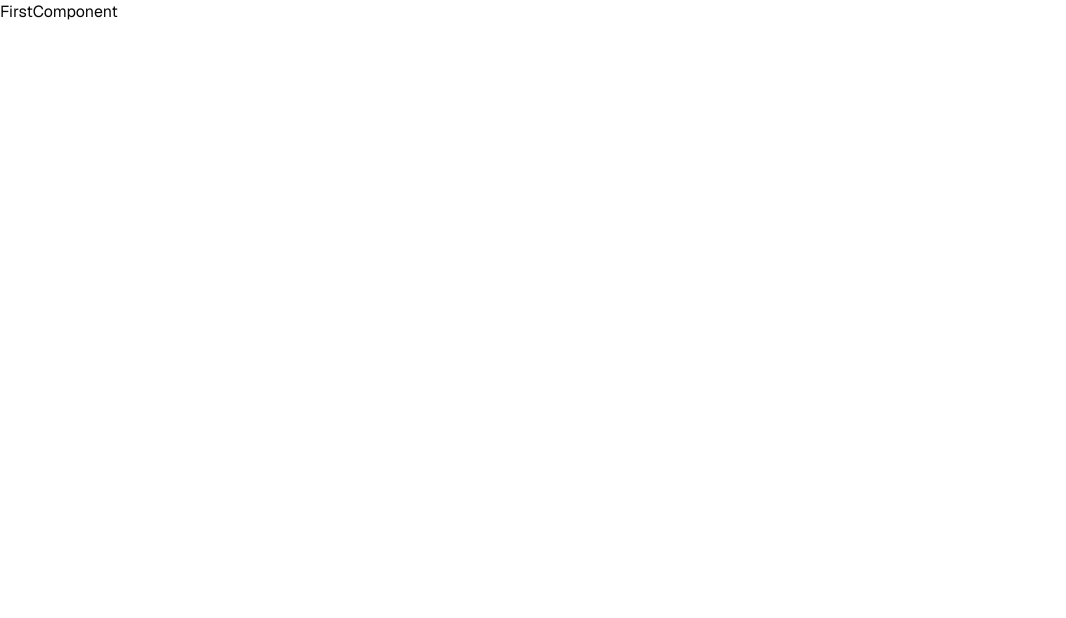
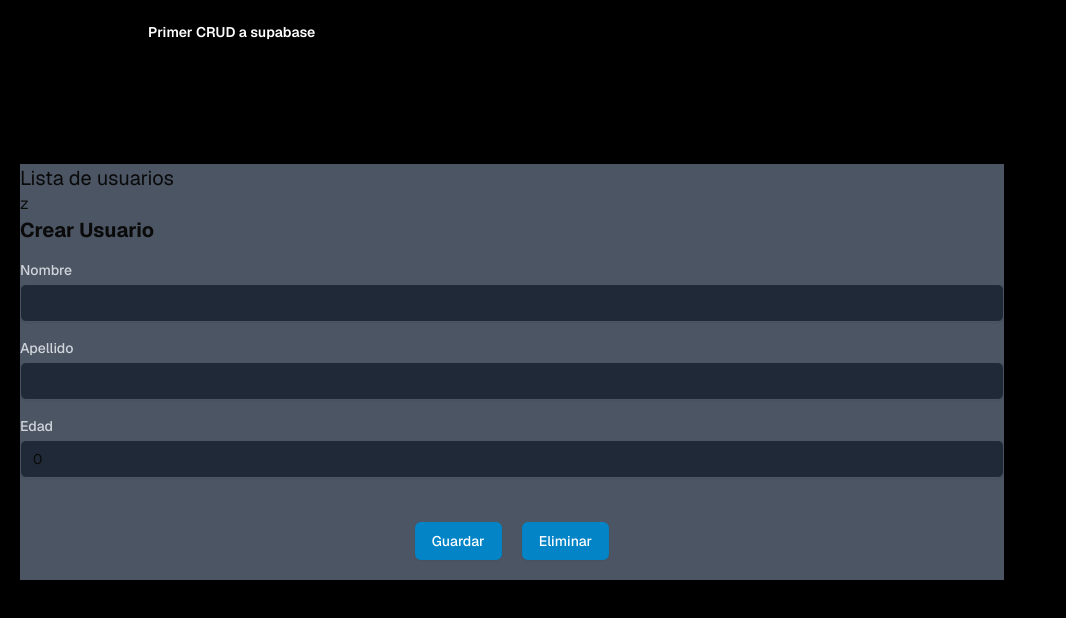
Before and after one commit to gonzalodominguez39/server-components-supabase, a Next.js app: page / in a window 1280 px wide. Shown: the top 618 px of the page, without its empty margins (0-1066 px from the left). Built offline with nearby package versions, Linux system fonts and the light colour scheme; no server answers; the database is empty.

Commit message:
session base de datos- form

```diff
--- a/app/layout.tsx
+++ b/app/layout.tsx
@@ -2,6 +2,7 @@ import type { Metadata } from "next";
 import { Geist } from "next/font/google";
 import { ThemeProvider } from "next-themes";
 import "./globals.css";
+import Link from "next/link";
 
 const defaultUrl = process.env.VERCEL_URL
   ? `https://${process.env.VERCEL_URL}`
@@ -26,14 +27,27 @@ export default function RootLayout({
 }>) {
   return (
     <html lang="en" suppressHydrationWarning>
-      <body className={`${geistSans.className} antialiased`}>
+      <body className={`${geistSans.className} bg-black antialiased`}>
         <ThemeProvider
           attribute="class"
           defaultTheme="system"
           enableSystem
           disableTransitionOnChange
         >
+  <main className="min-h-screen ex flex-col ">
+      <div className="flex-1 w-full flex flex-col gap-20 ">
+        <nav className="w-full flex bg-black justify-center border-b border-b-foreground/10 h-16">
+          <div className="w-full max-w-5xl flex justify-between items-center p-3 px-5 text-sm">
+            <div className="flex gap-5 items-center font-semibold">
+              <Link className="text-white " href={"/"}>Primer CRUD a supabase</Link>
+            </div>
+          </div>
+        </nav>
+        <div className="flex-1 flex flex-col gap-20 max-w-5xl p-5">
           {children}
+        </div>
+      </div>
+    </main>
         </ThemeProvider>
       </body>
     </html>
--- a/app/page.tsx
+++ b/app/page.tsx
@@ -1,10 +1,104 @@
+"use client";
 
-import { FirstComponent } from '@/components/FirstComponent'
+import { useState } from "react";
+
 export default function Home() {
+    const initialState = {
+    id: -1,
+    first_name: "",
+    last_name: "",
+    age: 0,
+  };
+
+  const [formValues,setFormValues] = useState(initialState)
+  type user = {
+    id: number;
+    first_name: string;
+    last_name: string;
+    age: number;
+    created_at: string;
+  };
+
+
+  const handleFormChange=(e:React.ChangeEvent<HTMLInputElement>)=>{
+    const {name,value}=e.target
+    setFormValues({...formValues,[name]:value})
+  }
+
 
   return (
-    <main>
-      <FirstComponent />
+    <main className="bg-gray-600">
+      <h4 className="text-xl">Lista de usuarios</h4>z
+      <h4 className="text-xl font-bold">Crear Usuario</h4>
+      <form className="mt-4">
+        <div className="flex flex-col gap-4">
+          <div>
+            <label
+              htmlFor="nombre"
+              className="block text-sm font-medium text-gray-300"
+            >
+              Nombre
+            </label>
+            <input
+              type="text"
+              id="nombre"
+              name="nombre"
+              value={formValues.first_name}
+              onChange={handleFormChange}
+              className="mt-1 block w-full px-3 py-2 bg-gray-800 border border-gray-600 rounded-md text-sm shadow-sm placeholder-gray-400
+              focus:outline-none focus:border-sky-500 focus:ring-1 focus:ring-sky-500"
+            />
+          </div>
+          <div>
+            <label
+              htmlFor="apellido"
+              className="block text-sm font-medium text-gray-300"
+            >
+              Apellido
+            </label>
+            <input
+              type="text"
+              id="apellido"
+              name="apellido"
+              value={formValues.last_name}
+              onChange={handleFormChange}
+              className="mt-1 block w-full px-3 py-2 bg-gray-800 border border-gray-600 rounded-md text-sm shadow-sm placeholder-gray-400
+              focus:outline-none focus:border-sky-500 focus:ring-1 focus:ring-sky-500"
+            />
+          </div>
+          <div>
+            <label
+              htmlFor="edad"
+              className="block text-sm font-medium text-gray-300"
+            >
+              Edad
+            </label>
+            <input
+              type="number"
+              id="edad"
+              name="edad"
+              value={formValues.age}
+              onChange={handleFormChange}
+              className="mt-1 block w-full px-3 py-2 bg-gray-800 border border-gray-600 rounded-md text-sm shadow-sm placeholder-gray-400
+              focus:outline-none focus:border-sky-500 focus:ring-1 focus:ring-sky-500"
+            />
+          </div>
+        </div>
+        <div className=" flex m-5 justify-center gap-5">
+          <button
+            type="submit"
+            className="mt-6 inline-flex justify-center py-2 px-4 border border-transparent shadow-sm text-sm font-medium rounded-md text-white bg-sky-600 hover:bg-sky-700 focus:outline-none focus:ring-2 focus:ring-offset-2 focus:ring-sky-500"
+          >
+            Guardar
+          </button>
+          <button
+            type="submit"
+            className="mt-6 inline-flex justify-center py-2 px-4 border border-transparent shadow-sm text-sm font-medium rounded-md text-white bg-sky-600 hover:bg-sky-700 focus:outline-none focus:ring-2 focus:ring-offset-2 focus:ring-sky-500"
+          >
+            Eliminar
+          </button>
+        </div>
+      </form>
     </main>
   );
 }
--- a/app/protected/layout.tsx
+++ b/app/protected/layout.tsx
@@ -1,8 +1,4 @@
-import { DeployButton } from "@/components/deploy-button";
-import { EnvVarWarning } from "@/components/env-var-warning";
-import { AuthButton } from "@/components/auth-button";
-import { ThemeSwitcher } from "@/components/theme-switcher";
-import { hasEnvVars } from "@/lib/utils";
+
 import Link from "next/link";
 
 export default function ProtectedLayout({
@@ -16,32 +12,13 @@ export default function ProtectedLayout({
         <nav className="w-full flex justify-center border-b border-b-foreground/10 h-16">
           <div className="w-full max-w-5xl flex justify-between items-center p-3 px-5 text-sm">
             <div className="flex gap-5 items-center font-semibold">
-              <Link href={"/"}>Next.js Supabase Starter</Link>
-              <div className="flex items-center gap-2">
-                <DeployButton />
-              </div>
+              <Link href={"/"}>Primer CRUD a supabase</Link>
             </div>
-            {!hasEnvVars ? <EnvVarWarning /> : <AuthButton />}
           </div>
         </nav>
         <div className="flex-1 flex flex-col gap-20 max-w-5xl p-5">
           {children}
         </div>
-
-        <footer className="w-full flex items-center justify-center border-t mx-auto text-center text-xs gap-8 py-16">
-          <p>
-            Powered by{" "}
-            <a
-              href="https://supabase.com/?utm_source=create-next-app&utm_medium=template&utm_term=nextjs"
-              target="_blank"
-              className="font-bold hover:underline"
-              rel="noreferrer"
-            >
-              Supabase
-            </a>
-          </p>
-          <ThemeSwitcher />
-        </footer>
       </div>
     </main>
   );
--- a/app/protected/page.tsx
+++ b/app/protected/page.tsx
@@ -2,7 +2,7 @@ import { redirect } from "next/navigation";
 
 import { createClient } from "@/lib/supabase/server";
 import { InfoIcon } from "lucide-react";
-import { FetchDataSteps } from "@/components/tutorial/fetch-data-steps";
+
 
 export default async function ProtectedPage() {
   const supabase = await createClient();
```
Also changed, not shown: app/opengraph-image.png (deleted), app/twitter-image.png (deleted).
